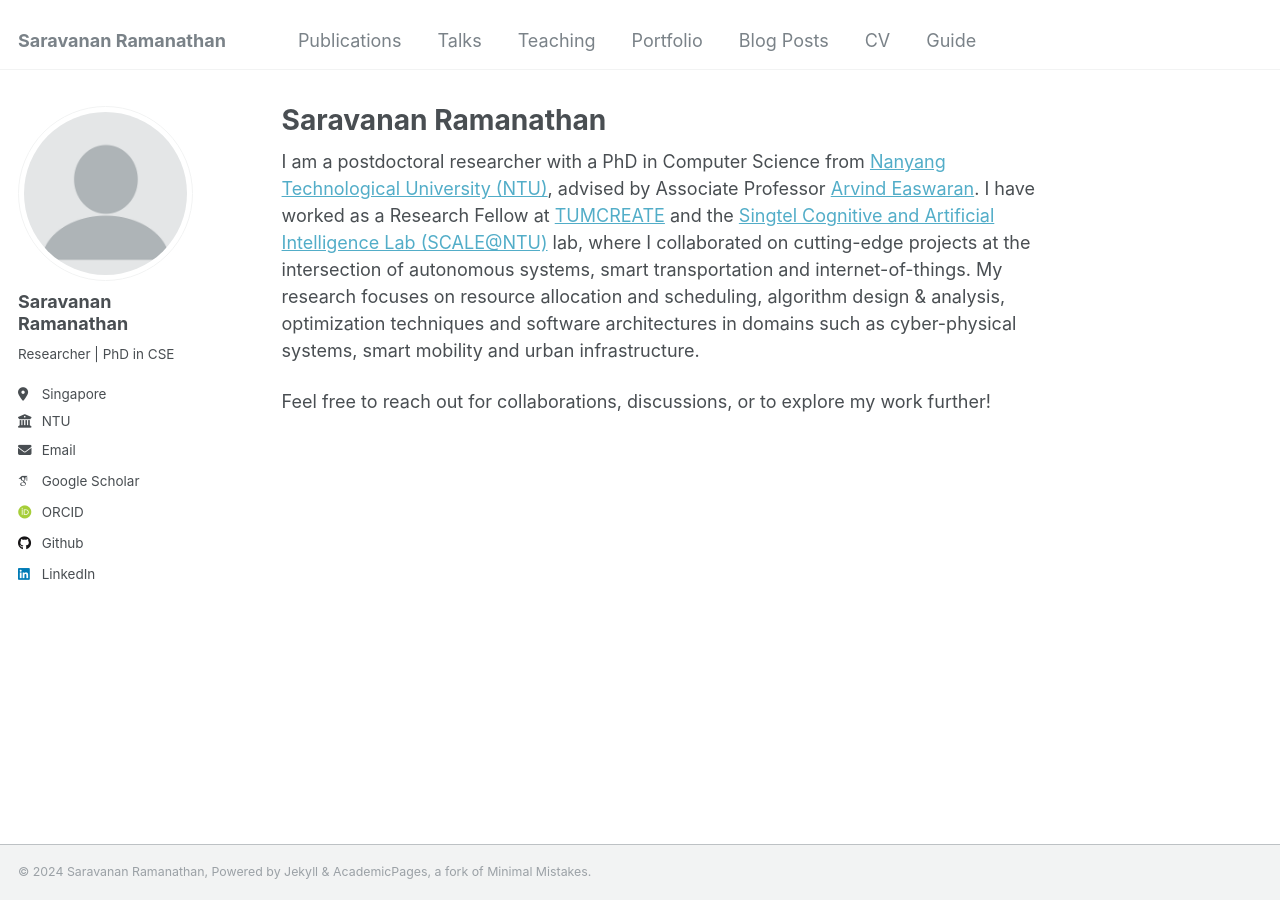
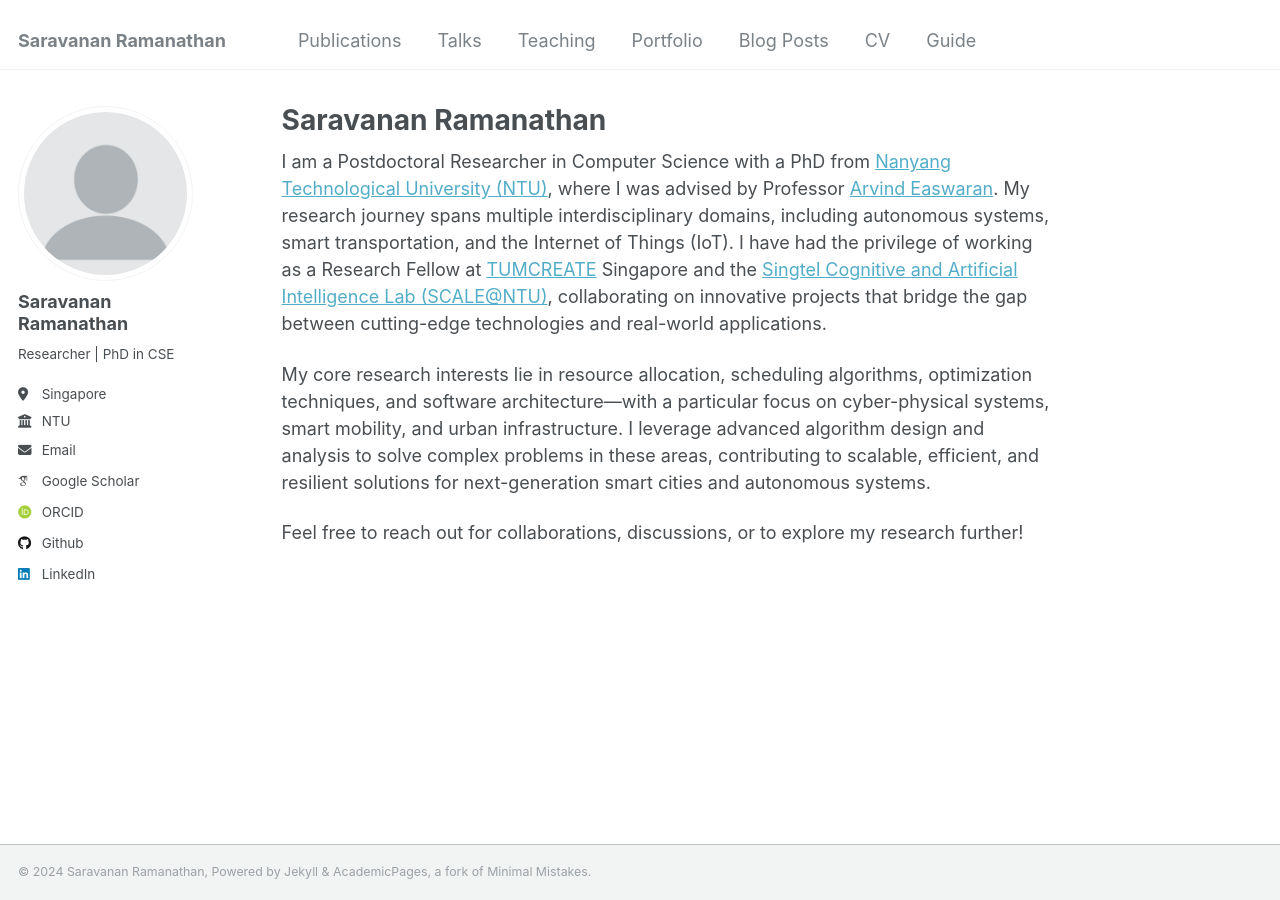
Before and after one commit to saravana016/saravana016.github.io, a Jekyll site: the page built from _pages/about.md, in a window 1280 px wide. Built offline with Jekyll 4.4.1, drawn with Linux system fonts in a browser that asks for light colours; some web fonts are replaced.

Commit message:
Update about.md

```diff
--- a/_pages/about.md
+++ b/_pages/about.md
@@ -7,9 +7,11 @@ redirect_from:
   - /about.html
 ---
 
-I am a postdoctoral researcher with a PhD in Computer Science from [Nanyang Technological University (NTU)](https://www.ntu.edu.sg), advised by Associate Professor [Arvind Easwaran](https://personal.ntu.edu.sg/arvinde/). I have worked as a Research Fellow at [TUMCREATE](https://www.tum-create.edu.sg) and the [Singtel Cognitive and Artificial Intelligence Lab (SCALE@NTU)](https://www.ntu.edu.sg/scale) lab, where I collaborated on cutting-edge projects at the intersection of autonomous systems, smart transportation and internet-of-things. My research focuses on resource allocation and scheduling, algorithm design & analysis, optimization techniques and software architectures in domains such as cyber-physical systems, smart mobility and urban infrastructure.
+I am a Postdoctoral Researcher in Computer Science with a PhD from [Nanyang Technological University (NTU)](https://www.ntu.edu.sg), where I was advised by Professor [Arvind Easwaran](https://personal.ntu.edu.sg/arvinde/). My research journey spans multiple interdisciplinary domains, including autonomous systems, smart transportation, and the Internet of Things (IoT). I have had the privilege of working as a Research Fellow at [TUMCREATE](https://www.tum-create.edu.sg) Singapore and the [Singtel Cognitive and Artificial Intelligence Lab (SCALE@NTU)](https://www.ntu.edu.sg/scale), collaborating on innovative projects that bridge the gap between cutting-edge technologies and real-world applications.
 
-Feel free to reach out for collaborations, discussions, or to explore my work further!
+My core research interests lie in resource allocation, scheduling algorithms, optimization techniques, and software architecture—with a particular focus on cyber-physical systems, smart mobility, and urban infrastructure. I leverage advanced algorithm design and analysis to solve complex problems in these areas, contributing to scalable, efficient, and resilient solutions for next-generation smart cities and autonomous systems.
+
+Feel free to reach out for collaborations, discussions, or to explore my research further!
 
 <!--
 This is the front page of a website that is powered by the [Academic Pages template](https://github.com/academicpages/academicpages.github.io) and hosted on GitHub pages. [GitHub pages](https://pages.github.com) is a free service in which websites are built and hosted from code and data stored in a GitHub repository, automatically updating when a new commit is made to the repository. This template was forked from the [Minimal Mistakes Jekyll Theme](https://mmistakes.github.io/minimal-mistakes/) created by Michael Rose, and then extended to support the kinds of content that academics have: publications, talks, teaching, a portfolio, blog posts, and a dynamically-generated CV. You can fork [this template](https://github.com/academicpages/academicpages.github.io) right now, modify the configuration and markdown files, add your own PDFs and other content, and have your own site for free, with no ads!
```
